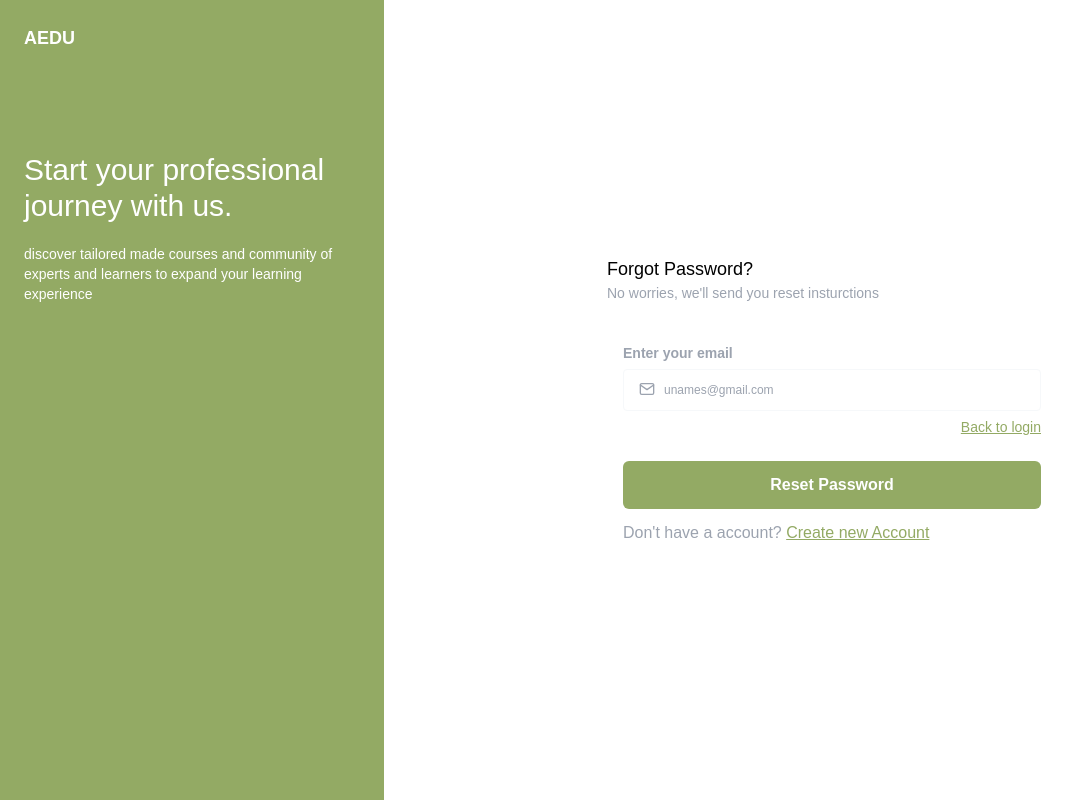
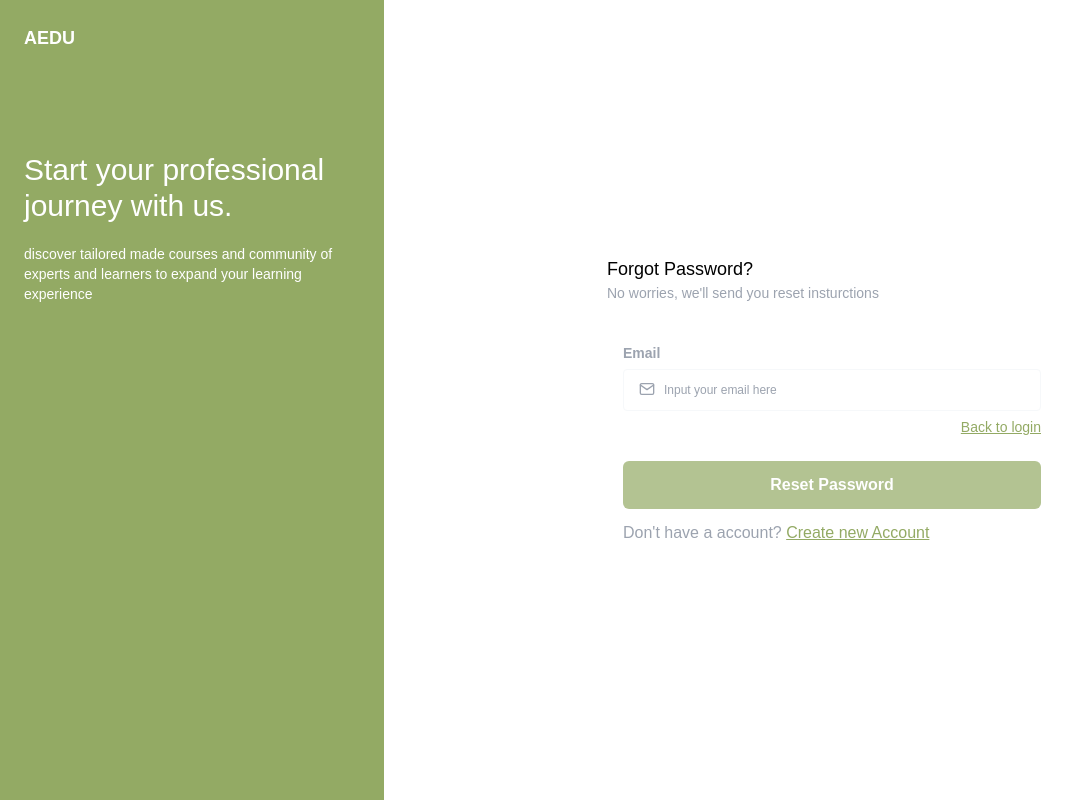
Before and after one commit to AmienulRana/aeduweb, a Next.js app: page /forgot-password in a window 1280 px wide. Shown: the whole page, without its empty margins (0-1081 px from the left). Built offline with nearby package versions, Linux system fonts and the light colour scheme.

Commit message:
create validation in forgot password

```diff
--- a/src/pages/forgot-password.tsx
+++ b/src/pages/forgot-password.tsx
@@ -6,9 +6,21 @@ import { FiMail } from "react-icons/fi";
 
 export default function Home() {
   const [email, setEmail] = useState("");
-  const [password, setPassword] = useState("");
-  const [showPassword, setShowPassword] = useState(false);
-  const handleShowPassword = () => setShowPassword(!showPassword);
+  const [isValidEmail, setIsValidEmail] = useState(true);
+
+  const handleEmailChange = (event: React.ChangeEvent<HTMLInputElement>) => {
+    const inputEmail = event.target.value;
+    setEmail(inputEmail);
+    if (inputEmail !== "") {
+      setIsValidEmail(validateEmail(inputEmail));
+    } else {
+      setIsValidEmail(true);
+    }
+  };
+  const validateEmail = (email: string) => {
+    const regex = /^[a-zA-Z0-9._%+-]+@[a-zA-Z0-9.-]+\.(com|id|co\.id|io|co)$/;
+    return regex.test(email);
+  };
   return (
     <AuthLayout
       oAuth={false}
@@ -18,14 +30,22 @@ export default function Home() {
       <div className="md:w-[450px] px-4">
         <div className="relative">
           <Input
-            label="Enter your email"
-            placeholder="unames@gmail.com"
+            label="Email"
+            placeholder="Input your email here"
             className="pl-10"
             value={email}
-            onChange={(e) => setEmail(e.target.value)}
+            onChange={(e: React.ChangeEvent<HTMLInputElement>) =>
+              handleEmailChange(e)
+            }
           />
           <FiMail className="text-gray-400 absolute bottom-3.5 left-4" />
         </div>
+        {!isValidEmail && (
+          <p className="text-red-500 text-xs mt-2 mb-3">
+            Please enter a valid email with allowed domains such as .com, .id,
+            .co.id, or .io
+          </p>
+        )}
         <div className="flex mt-1.5 justify-end">
           <Link
             href="/"
@@ -34,9 +54,18 @@ export default function Home() {
             Back to login
           </Link>
         </div>
-        <button className="text-center font-bold text-white w-full mt-6 rounded-md duration-100 hover:opacity-80 bg-primary py-3 px-4">
-          Reset Password
-        </button>
+        {isValidEmail && email ? (
+          <button className="text-center font-bold text-white w-full mt-6 rounded-md duration-100 hover:opacity-80 bg-primary py-3 px-4">
+            Reset Password
+          </button>
+        ) : (
+          <button
+            disabled
+            className="text-center opacity-70 font-bold text-white w-full mt-6 rounded-md duration-100 bg-primary py-3 px-4"
+          >
+            Reset Password
+          </button>
+        )}
         <p className="text-gray-400 mt-3">
           Don&apos;t have a account?{" "}
           <Link href="/sign-up" className="text-primary underline">
```
